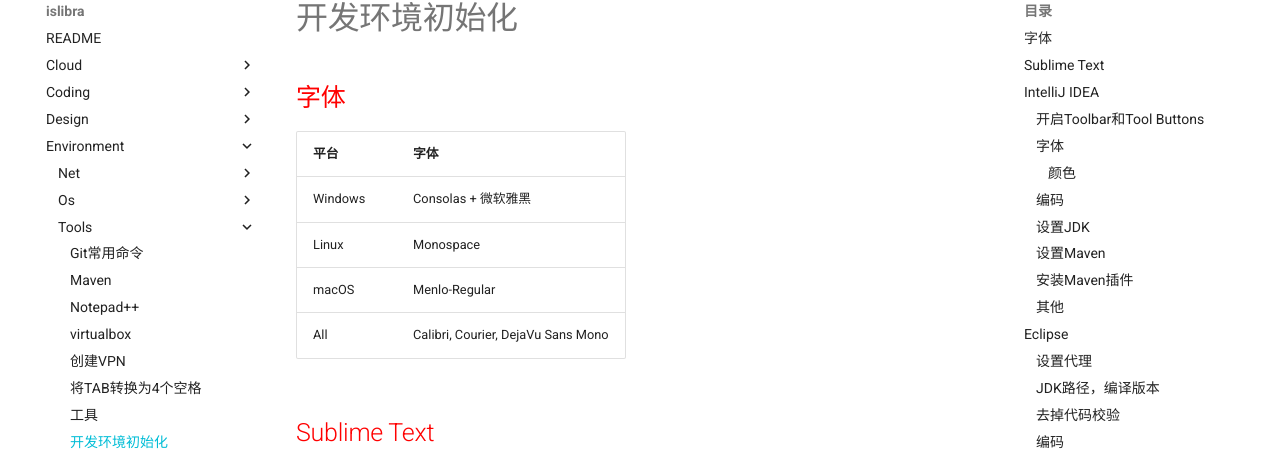
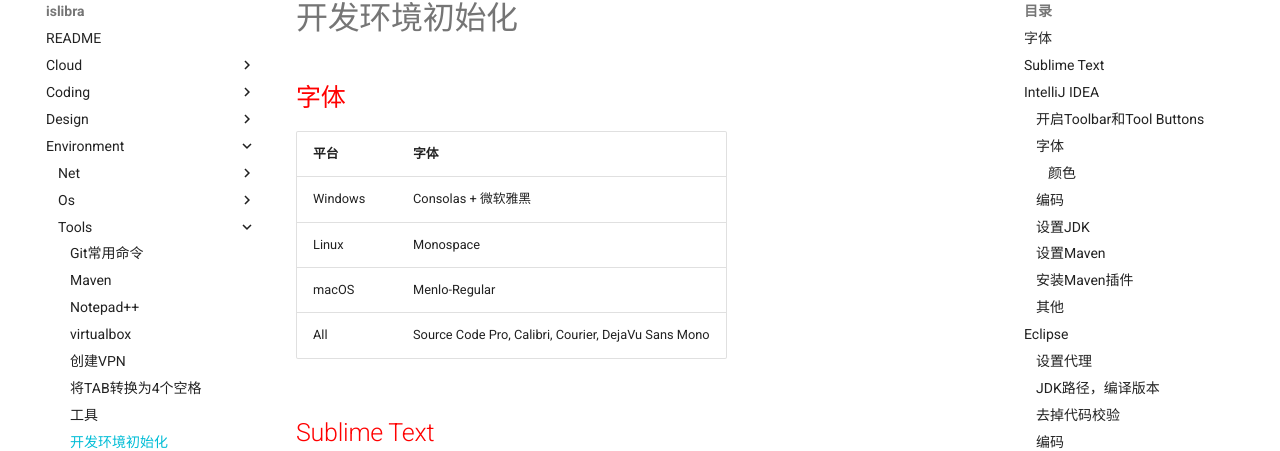
Before and after one commit to islibra/wiki, an MkDocs documentation site: the page built from docs/environment/tools/开发环境初始化.md, in a window 1280 px wide and 900 px high. Shown: the part 100-551 px from the top of the window. Built offline with MkDocs 1.6.1 and Material for MkDocs 9.7.7, drawn with Linux system fonts in a browser that asks for light colours; comment, search, counter and statistics services are not loaded.

Commit message:
Update 开发环境初始化.md

```diff
--- a/docs/environment/tools/开发环境初始化.md
+++ b/docs/environment/tools/开发环境初始化.md
@@ -7,7 +7,7 @@
 Windows | Consolas + 微软雅黑
 Linux | Monospace
 macOS | Menlo-Regular
-All | Calibri, Courier, DejaVu Sans Mono
+All | Source Code Pro, Calibri, Courier, DejaVu Sans Mono
 
 
 ## Sublime Text
```
